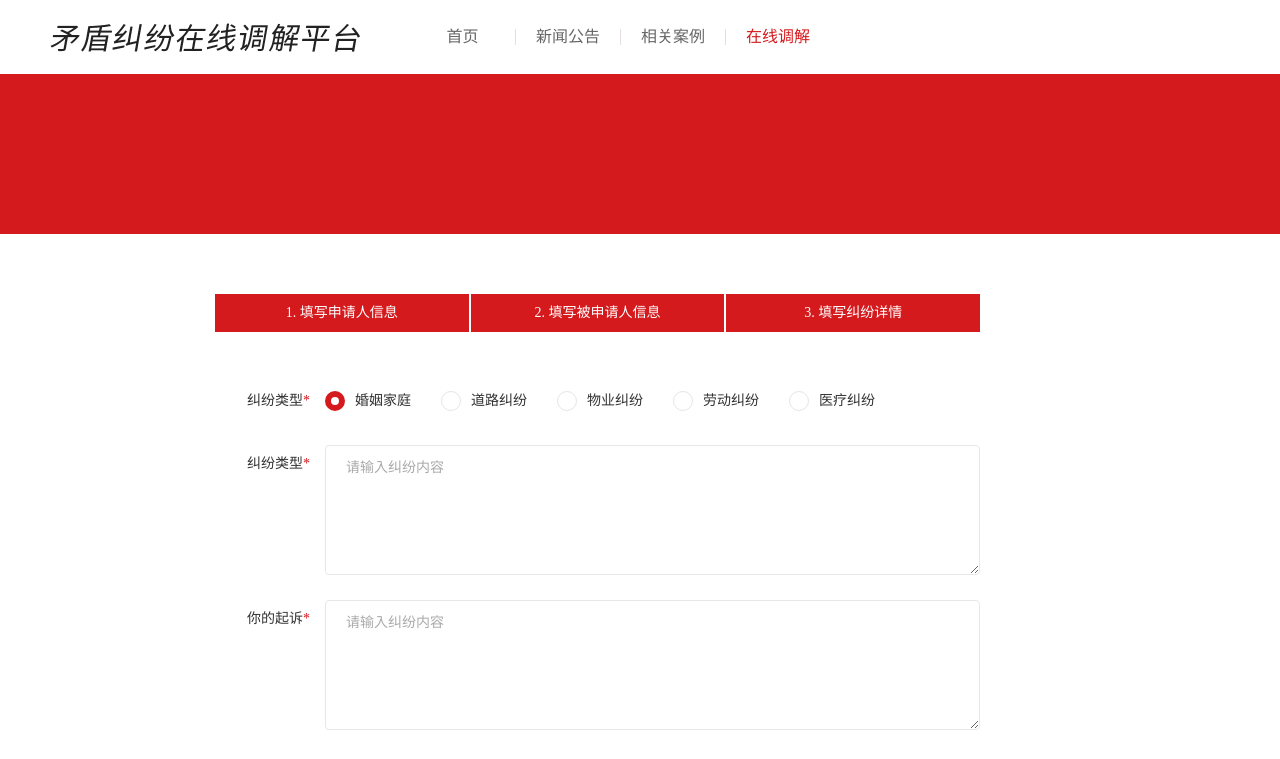
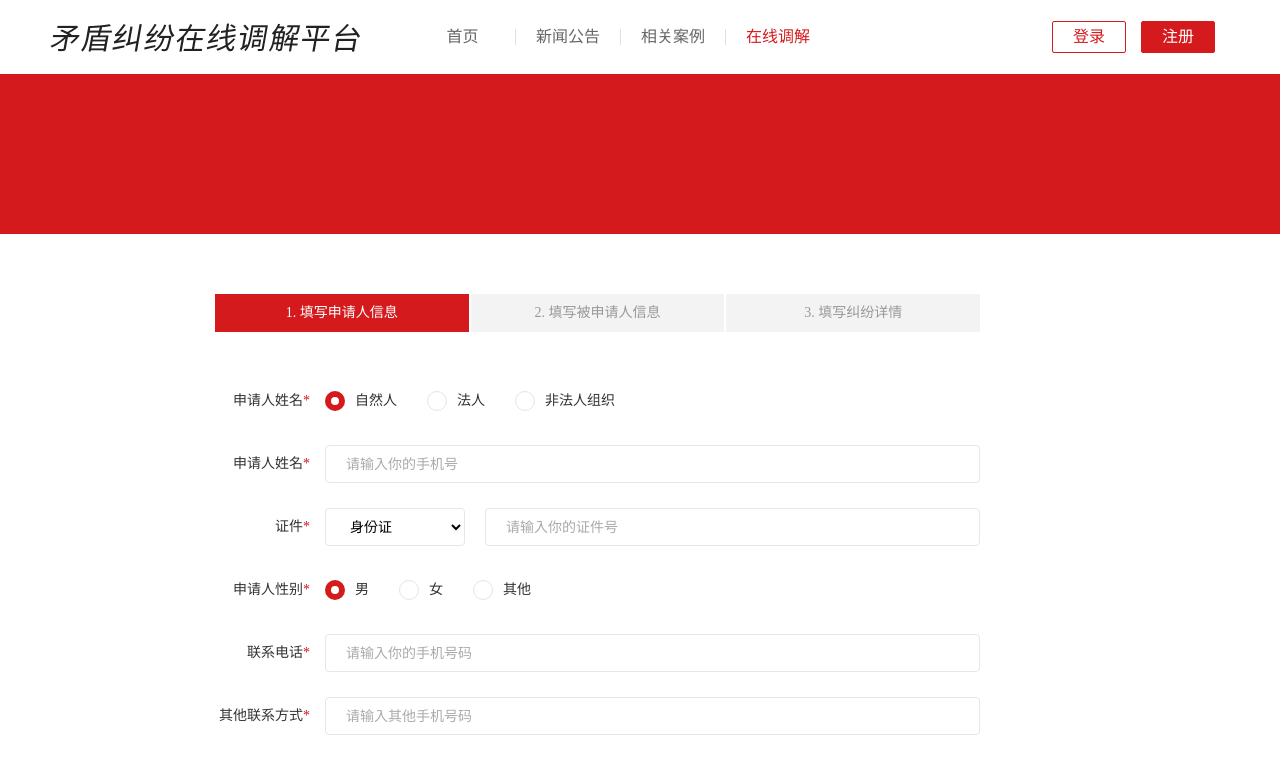
Before and after one commit to YFF1996/Mediation, a Vue app: page /#/online_mediation in a window 1280 px wide. Shown: the top 759 px of the page. Built offline with nearby package versions, Linux system fonts and the light colour scheme.

Commit message:
添加在线调解页面

```diff
--- a/src/components/headerNavTemplate/index.vue
+++ b/src/components/headerNavTemplate/index.vue
@@ -19,7 +19,12 @@
           <li>在线调解</li>
         </router-link>
       </ul>
-      <div class="register-box"></div>
+      <div class="register-box">
+        <div class="btn-box" :class="{'btn-box-active' : navState}">
+          <div class="btn" @click="onSkipPageFn('/login')">登录</div>
+          <div class="btn btn-active" @click="onSkipPageFn('/registered')">注册</div>
+        </div>
+      </div>
     </div>
   </div>
 </template>
@@ -28,6 +33,11 @@
 export default {
   data () {
     return {
+    }
+  },
+  methods: {
+    onSkipPageFn (path) {
+      this.$router.push(path)
     }
   },
   props: {
@@ -101,4 +111,31 @@ export default {
         .router-link-exact-active + a
           li
             border-left: none
+      .register-box
+        width: auto
+        height: auto
+        .btn-box
+          width: auto
+          height: 100%
+          display: flex
+          align-items: center
+          .btn
+            padding: 0 20px
+            margin-right: 15px
+            line-height: 30px
+            border-radius: 2px
+            cursor: pointer
+            border: 1px solid #D41A1D
+            color: #D41A1D
+            box-sizing: border-box
+          .btn-active
+            color: #fff
+            background-color: #D41A1D
+        .btn-box-active
+          .btn
+            border-color: #fff
+            color: #fff
+          .btn-active
+            color: #D41A1D
+            background-color: #fff
 </style>
--- a/src/components/mediationATemplate/index.vue
+++ b/src/components/mediationATemplate/index.vue
@@ -101,6 +101,7 @@ export default {
   },
   methods: {
     onNextFn () {
+      this.$emit('nextChild', 1)
     }
   }
 }
--- a/src/components/mediationBTemplate/index.vue
+++ b/src/components/mediationBTemplate/index.vue
@@ -101,6 +101,7 @@
     },
     methods: {
       onNextFn () {
+        this.$emit('nextChild', 2)
       }
     }
   }
--- a/src/components/mediationCTemplate/index.vue
+++ b/src/components/mediationCTemplate/index.vue
@@ -35,6 +35,32 @@
         </div>
         <div class="textarea-box">
           <textarea placeholder="请输入纠纷内容" />
+        </div>
+      </li>
+      <li>
+        <div class="name">
+          <p>*</p>
+          <h3>相关资料</h3>
+        </div>
+        <div class="update-wrapper">
+          <div class="update-item">
+            <img src="../../common/img/mediation-update-icon.png" />
+            <div class="text">
+              <p>将文件拖到此处，或</p>
+              <p class="active">点击上传</p>
+            </div>
+          </div>
+          <div class="update-type">仅支持JPG、PNG、DEC、XLS、PDF、AVI、MP4等格式文件</div>
+          <div class="file-ul">
+            <div class="file-item">
+              <img src="../../common/img/doc-icon.png" />
+              <p>VPN销售清单收集.doc</p>
+            </div>
+            <div class="file-item">
+              <img src="../../common/img/doc-icon.png" />
+              <p>VPN销售清单收集.doc</p>
+            </div>
+          </div>
         </div>
       </li>
     </ul>
@@ -120,6 +146,59 @@
           textarea::-webkit-input-placeholder
                   font-size: 14px
                   color: #aaa
+        .update-wrapper
+          width: 390px
+          height: auto
+        .update-item
+          width: 100%
+          height: 120px
+          padding-top: 20px
+          border: 1px dashed #e7e7e7
+          border-radius: 12px
+          cursor: pointer
+          box-sizing: border-box
+          img
+            width: 62px
+            height: 45px
+            margin: 0 auto
+        .update-type
+          line-height: 30px
+          font-size: 12px
+          color: #999
+        .file-ul
+          width: 100%
+          height: auto
+          .file-item
+            width: 100%
+            height: auto
+            padding: 5px
+            margin-top: 10px
+            border-radius: 2px
+            cursor: pointer
+            display: flex
+            box-sizing: border-box
+            img
+              width: 10px
+              height: 12px
+            p
+              flex: 1
+              padding-left: 10px
+              font-size: 12px
+              line-height: 12px
+              color: #999
+          .file-item:hover
+            background-color: #eef1f6
+            p
+              color: #4093ff
+        .text
+          display: flex
+          justify-content: center
+          p
+            font-size: 12px
+            line-height: 54px
+            color: #999
+          .active
+            color: #409eff
       li:last-child
         padding-bottom: 0
     .submit-wrapper
--- a/src/views/onlineMediation/index.vue
+++ b/src/views/onlineMediation/index.vue
@@ -11,9 +11,9 @@
       >{{ item.title }}</div>
     </div>
     <div class="content-wrapper">
-      <mediation-a v-if="currentIndex === 0" @createNextChild="createNextFn" />
-      <mediation-b v-if="currentIndex === 1" @createNextChild="createNextFn" />
-      <mediation-c v-if="currentIndex === 2" @createNextChild="createNextFn" />
+      <mediation-a v-if="currentIndex === 0" @nextChild="onNextFn" />
+      <mediation-b v-if="currentIndex === 1" @nextChild="onNextFn" />
+      <mediation-c v-if="currentIndex === 2" @nextChild="onNextFn" />
     </div>
     <footer-tempate :footerState="true" />
   </div>
@@ -30,7 +30,7 @@ import FooterTempate from '@/components/footerTemplate'
 export default {
   data() {
     return {
-      currentIndex: 2,
+      currentIndex: 0,
       mediationLists: []
     }
   },
@@ -51,7 +51,8 @@ export default {
         }
       ]
     },
-    createNextFn () {
+    onNextFn (index) {
+      this.currentIndex = index
     }
   },
   components: {
```
